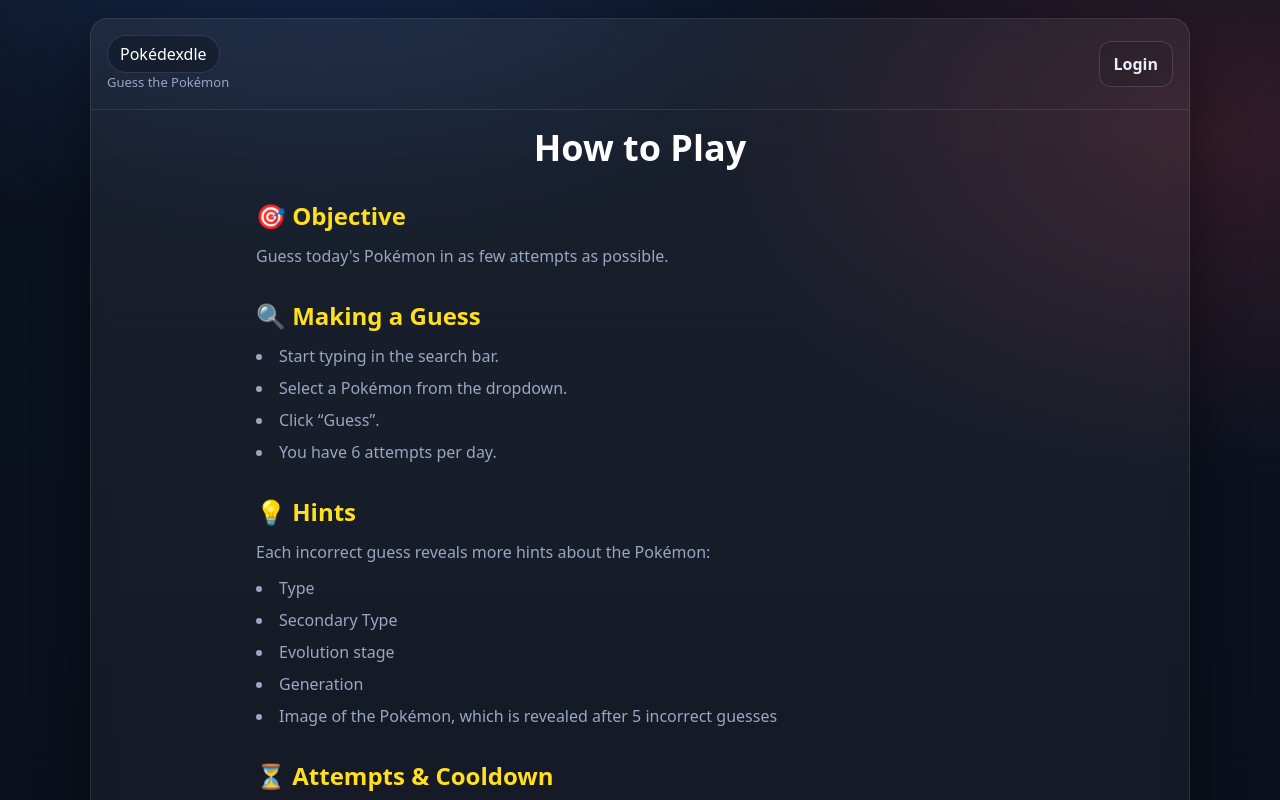
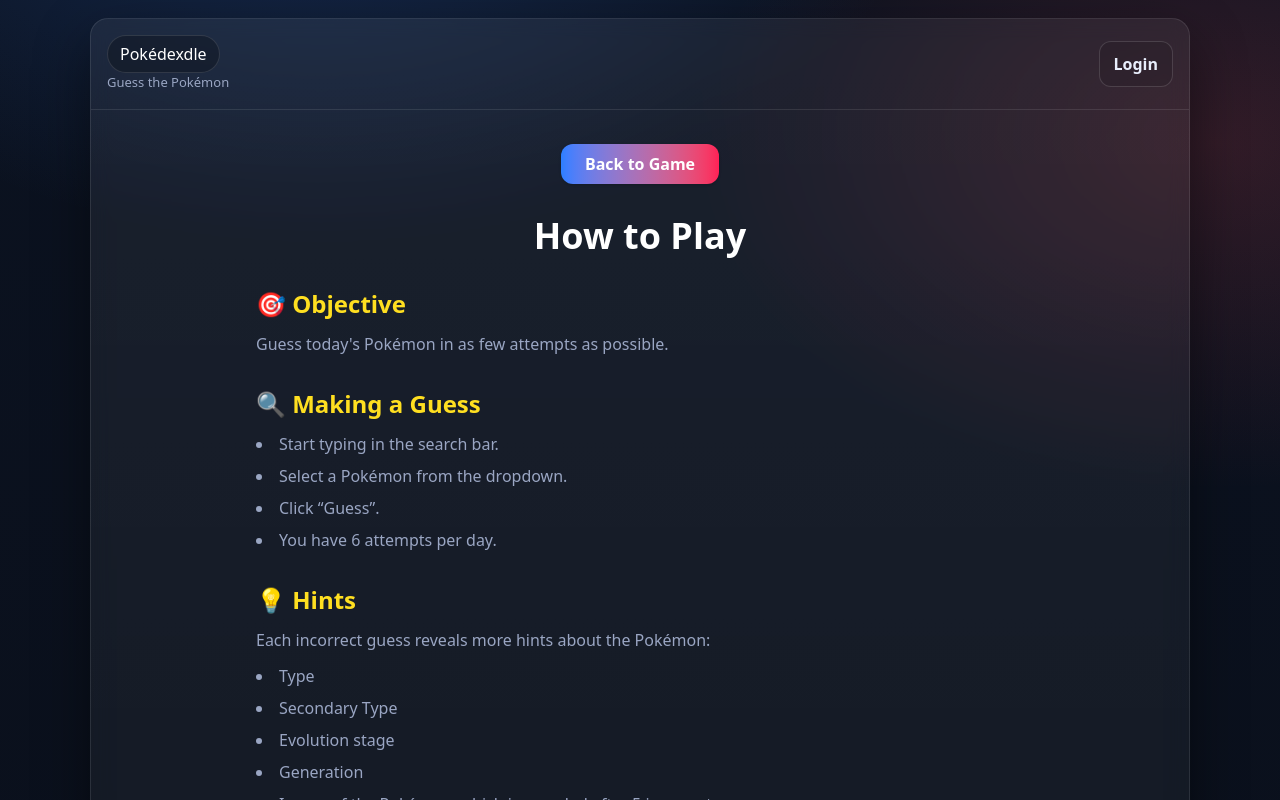
Before and after one commit to birgirbtb/pokedexdle, a Next.js app: page /help in a window 1280 px wide. Shown: the top 800 px of the page. Built offline with nearby package versions, Linux system fonts and the light colour scheme; no server answers.

Commit message:
Moved the help button to the stats, and added another back to game button to the help page

```diff
--- a/app/components/GameClient.tsx
+++ b/app/components/GameClient.tsx
@@ -10,7 +10,7 @@ import { Dialog } from "radix-ui";
 import { Cross2Icon } from "@radix-ui/react-icons";
 import { createGuess, endGame, getUserGame } from "@/lib/actions/guess";
 import type { UserStats } from "@/lib/actions/stats";
-import { ChartLine, Clock, Infinity } from 'lucide-react';
+import { ChartLine, Clock, Infinity, HelpCircle } from 'lucide-react';
 
 type Props = {
   pokemon: Pokedex.Pokemon | null;
@@ -278,6 +278,14 @@ export default function GameClient({
                     )}
                   </button>
                 </Link>
+
+                <Link href="/help">
+                  <button className="w-full px-3 py-2 rounded-xl text-white font-bold hover:bg-white/20 transition-colors cursor-pointer text-sm flex items-center justify-center gap-2">
+                    {/* Help button */}
+                    <HelpCircle size={20} />
+                    Help
+                  </button>
+                </Link>
               </div>
             </div>
           </div>
--- a/app/help/page.tsx
+++ b/app/help/page.tsx
@@ -5,6 +5,13 @@ export default function HelpPage() {
   return (
     <GameFrame>
       <div className="w-full max-w-3xl flex flex-col gap-8 text-[#e8eefc]">
+        <div className="pt-4 text-center">
+          <Link href="/">
+            <button className="px-6 py-2 rounded-xl bg-linear-to-r from-blue-500 to-rose-500 text-white font-bold shadow hover:scale-105 transition-transform">
+              Back to Game
+            </button>
+          </Link>
+        </div>
         <h1 className="text-4xl font-extrabold text-white text-center">
           How to Play
         </h1>
--- a/app/page.tsx
+++ b/app/page.tsx
@@ -86,13 +86,7 @@ export default async function Page() {
               History
             </button>
           </Link>
-
-    <Link href="/help">
-      <button className="border border-white/[0.14] bg-black/10 text-[#e8eefc] py-2.5 px-3.5 rounded-xl font-bold cursor-pointer">
-        Help
-      </button>
-    </Link>
-  </div>
+        </div>
 }
     >
       <GameClient
```
